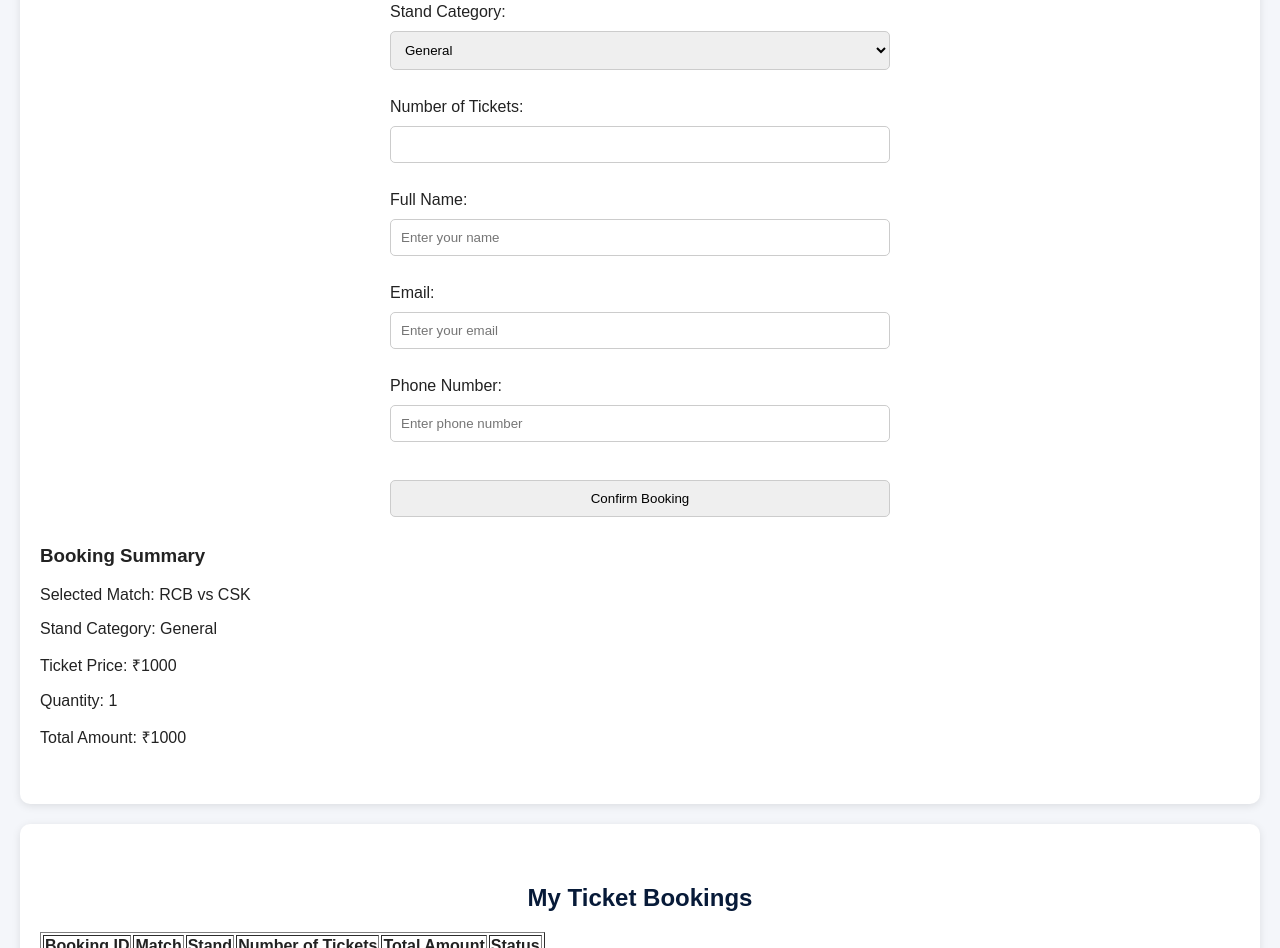
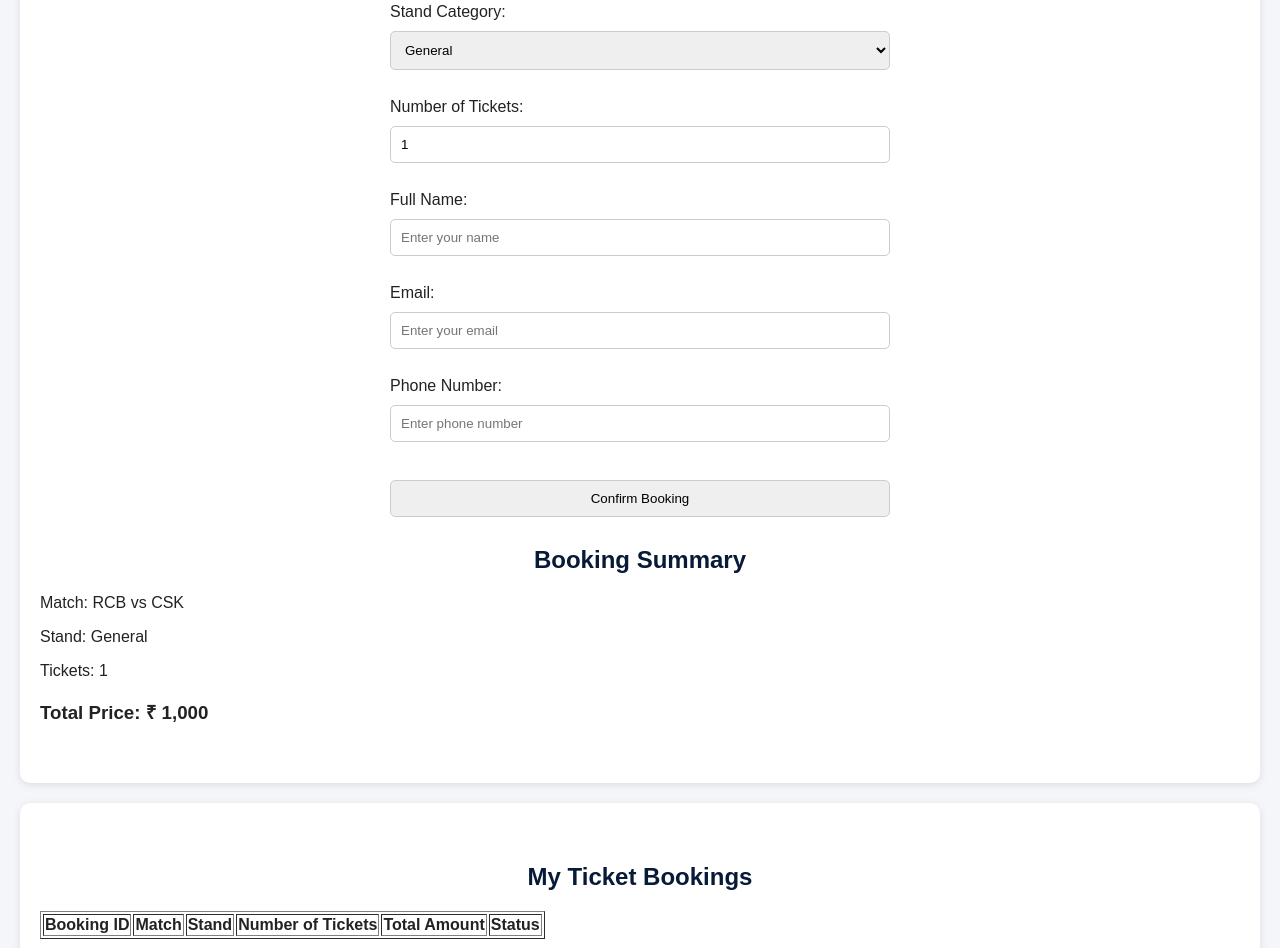
Before and after one commit to charithabsj/IPL-Ticket-Booking, a plain HTML site: page index.html in a window 1280 px wide. Shown: the part 1420-2368 px from the top of the page. Drawn offline with Linux system fonts and the light colour scheme.

Commit message:
Completed Activity 7

```diff
--- a/app.js
+++ b/app.js
@@ -1,5 +1,7 @@
 
+// Toast Notification Function
 function showToast(message) {
+
     const toast = document.createElement("div");
 
     toast.className = "toast";
@@ -12,9 +14,12 @@ function showToast(message) {
     }, 3000);
 }
 
+
+// Book Buttons Functionality
 const bookButtons = document.querySelectorAll(".book-btn");
 
 bookButtons.forEach(button => {
+
     button.addEventListener("click", function(event) {
 
         event.preventDefault();
@@ -26,5 +31,108 @@ bookButtons.forEach(button => {
         });
 
         showToast("Redirecting to booking form!");
+
     });
+
 });
+
+
+// Activity 7: Selector Forms and Live Interaction
+
+
+// Selecting Form Elements
+const matchSelect = document.getElementById("match");
+const standSelect = document.getElementById("stand");
+const quantityInput = document.getElementById("quantity");
+
+
+// Selecting Booking Summary Elements
+const summaryMatch = document.getElementById("summaryMatch");
+const summaryStand = document.getElementById("summaryStand");
+const summaryQuantity = document.getElementById("summaryQuantity");
+const summaryTotal = document.getElementById("summaryTotal");
+
+
+// Ticket Prices
+const ticketPrices = {
+
+    "RCB vs CSK": {
+        "General": 1000,
+        "Premium": 2500,
+        "VIP": 5000
+    },
+
+    "MI vs KKR": {
+        "General": 1200,
+        "Premium": 3000,
+        "VIP": 6000
+    },
+
+    "CSK vs MI": {
+        "General": 1000,
+        "Premium": 2500,
+        "VIP": 5000
+    }
+
+};
+
+
+// Function to Update Booking Summary
+function updateBookingSummary(showNotification = false) {
+
+    const selectedMatch = matchSelect.value;
+    const selectedStand = standSelect.value;
+    const quantity = Number(quantityInput.value);
+
+    // Validate quantity
+    if (!Number.isInteger(quantity) || quantity < 1) {
+        return;
+    }
+
+    // Get ticket price
+    const price = ticketPrices[selectedMatch]?.[selectedStand];
+
+    if (price === undefined) {
+        return;
+    }
+
+    // Calculate total price
+    const total = price * quantity;
+
+
+    // Update Booking Summary Card
+    summaryMatch.textContent = selectedMatch;
+    summaryStand.textContent = selectedStand;
+    summaryQuantity.textContent = quantity;
+    summaryTotal.textContent = total.toLocaleString("en-IN");
+
+
+    // Show Toast Notification
+    if (showNotification) {
+        showToast("Booking summary updated successfully!");
+    }
+
+}
+
+
+// Event Listeners
+
+matchSelect.addEventListener("change", function() {
+    updateBookingSummary(true);
+});
+
+
+standSelect.addEventListener("change", function() {
+    updateBookingSummary(true);
+});
+
+
+// Update summary immediately when quantity changes
+quantityInput.addEventListener("input", function() {
+    console.log("Quantity changed:", quantityInput.value);
+    updateBookingSummary(true);
+});
+
+
+// Display Initial Booking Summary
+updateBookingSummary();
--- a/index.html
+++ b/index.html
@@ -131,40 +131,50 @@
         <form>
 
             <label for="match">Select Match:</label>
+
             <select id="match" name="match">
-                <option value="match1">RCB vs CSK</option>
-                <option value="match2">MI vs KKR</option>
-                <option value="match3">CSK vs MI</option>
+                <option value="RCB vs CSK">RCB vs CSK</option>
+                <option value="MI vs KKR">MI vs KKR</option>
+                <option value="CSK vs MI">CSK vs MI</option>
             </select>
 
             <br><br>
 
             <label for="stand">Stand Category:</label>
+
             <select id="stand" name="stand">
-                <option value="general">General</option>
-                <option value="premium">Premium</option>
-                <option value="vip">VIP</option>
+                <option value="General">General</option>
+                <option value="Premium">Premium</option>
+                <option value="VIP">VIP</option>
             </select>
 
             <br><br>
 
             <label for="quantity">Number of Tickets:</label>
-            <input type="number" id="quantity" name="quantity" min="1">
+
+            <input type="number" id="quantity" name="quantity"
+                min="1" value="1">
 
             <br><br>
 
             <label for="name">Full Name:</label>
-            <input type="text" id="name" name="name" placeholder="Enter your name">
+
+            <input type="text" id="name" name="name"
+                placeholder="Enter your name">
 
             <br><br>
 
             <label for="email">Email:</label>
-            <input type="email" id="email" name="email" placeholder="Enter your email">
+
+            <input type="email" id="email" name="email"
+                placeholder="Enter your email">
 
             <br><br>
 
             <label for="phone">Phone Number:</label>
-            <input type="tel" id="phone" name="phone" placeholder="Enter phone number">
+
+            <input type="tel" id="phone" name="phone"
+                placeholder="Enter phone number">
 
             <br><br>
 
@@ -173,14 +183,28 @@
         </form>
 
 
-        <!-- Booking Summary -->
-        <h3>Booking Summary</h3>
+        <!-- Booking Summary Card -->
+        <div class="booking-summary" id="bookingSummary">
 
-        <p>Selected Match: RCB vs CSK</p>
-        <p>Stand Category: General</p>
-        <p>Ticket Price: ₹1000</p>
-        <p>Quantity: 1</p>
-        <p>Total Amount: ₹1000</p>
+            <h2>Booking Summary</h2>
+
+            <p>Match:
+                <span id="summaryMatch">Not selected</span>
+            </p>
+
+            <p>Stand:
+                <span id="summaryStand">Not selected</span>
+            </p>
+
+            <p>Tickets:
+                <span id="summaryQuantity">0</span>
+            </p>
+
+            <h3>Total Price: ₹
+                <span id="summaryTotal">0</span>
+            </h3>
+
+        </div>
 
     </section>
 
@@ -223,6 +247,10 @@
     <footer>
         <p>© 2026 IPL Ticket Booking. All Rights Reserved.</p>
     </footer>
+
+
+    <!-- JavaScript -->
     <script src="app.js"></script>
+
 </body>
 </html>
```
